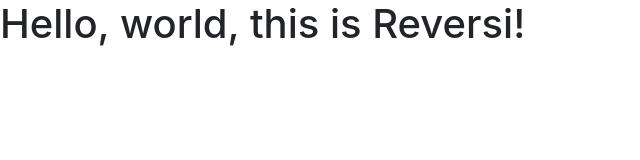
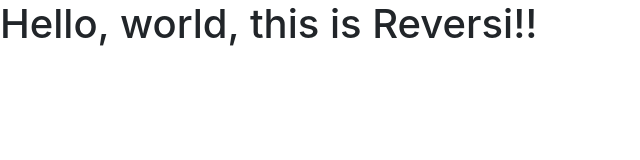
Before and after one commit to michellechin/reversi_v2, a website: page public/index.html in a window 1280 px wide. Shown: the full height of the page, 0-640 px from the left. Drawn offline with nearby package versions, Linux system fonts and the light colour scheme.

Commit message:
Deleting "Public" in lieu of "public" and added exclamation points to the text

```diff
--- a/public/index.html
+++ b/public/index.html
@@ -8,10 +8,10 @@
     <!-- Bootstrap CSS -->
     <link rel="stylesheet" href="https://stackpath.bootstrapcdn.com/bootstrap/4.1.1/css/bootstrap.min.css" integrity="sha384-WskhaSGFgHYWDcbwN70/dfYBj47jz9qbsMId/iRN3ewGhXQFZCSftd1LZCfmhktB" crossorigin="anonymous">
 
-    <title>Hello, world, this is Reversi!</title>
+    <title>Hello, world, this is Reversi!!</title>
   </head>
   <body>
-    <h1>Hello, world, this is Reversi!</h1>
+    <h1>Hello, world, this is Reversi!!</h1>
 
     <!-- Optional JavaScript -->
     <!-- jQuery first, then Popper.js, then Bootstrap JS -->
```
